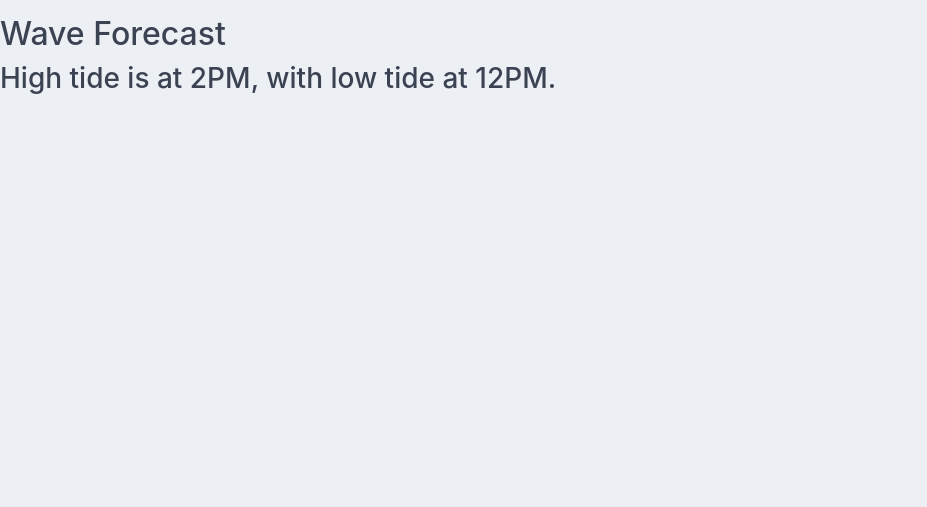
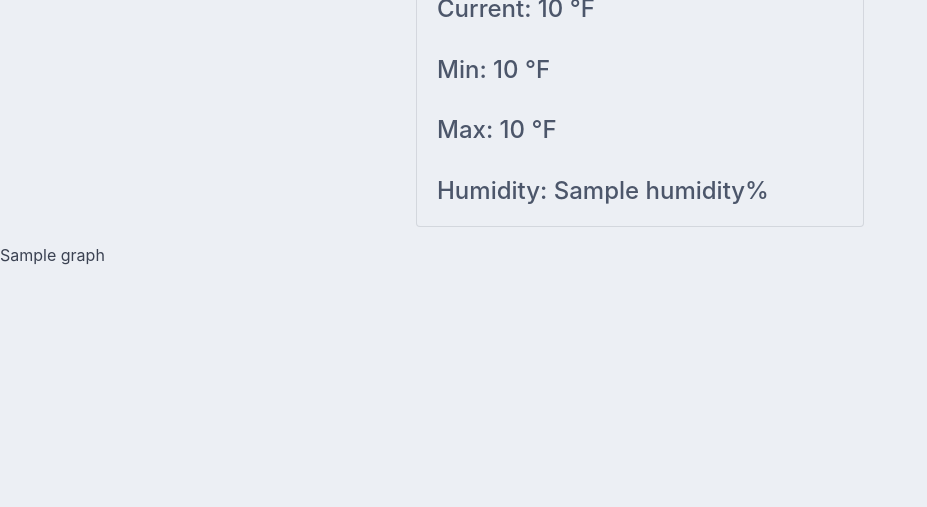
Before and after one commit to alarichartsock/CS361, a Django app: template weatherapp/dash/templates/report.html in a window 1280 px wide. Shown: the part 515-1022 px from the top of the page, without its empty margins (0-927 px from the left). Before the commit the page ends 609 px from the top, so only its background shows below. Run offline with Django 3.2, Linux system fonts and the light colour scheme; the template is opened without the code that fills it: most values are stand-ins (such as "Sample title", 1, 10 or a date in 2020); some libraries are stand-ins or nearby versions.

Commit message:
Final commit. Satisfied the CSH required by the class

```diff
--- a/weatherapp/dash/templates/dash.html
+++ b/weatherapp/dash/templates/dash.html
@@ -80,7 +80,7 @@
       <h3>We provide custom tailored weather reports for your needs</h2>
     </div>
     <div class="col text-light" style="margin-top:5vh;margin-right:10vw;">
-      <div id="headerimage">Placeholder</div>
+      <div id="headerimage"><img style="height:25vw; width:25vw;" src="https://images.unsplash.com/photo-1592210454359-9043f067919b?ixid=MnwxMjA3fDB8MHxwaG90by1wYWdlfHx8fGVufDB8fHx8&ixlib=rb-1.2.1&auto=format&fit=crop&w=1050&q=80"></div>
     </div>
   </div>
 
--- a/weatherapp/dash/templates/report.html
+++ b/weatherapp/dash/templates/report.html
@@ -25,24 +25,32 @@
 </head>
 
 <body>
-    <h1 style="margin-top: 10vh;">
+    <h1 style="margin-top: 10vh; text-align: center;">
         Forecast for {{city_weather.city}}
     </h1>
-    <h3>
-        {{city_weather.temperature}} Fahrenheit
-    </h3>
     <h4>
-        Forecast: {{city_weather.description}}
+
     </h4>
-    <figure class="image is-50x50">
-        <img src="http://openweathermap.org/img/w/{{city_weather.icon}}.png" alt="Image">
-    </figure>
-    <h2>
-        Wave Forecast
-    </h2>
-    <h3>
-        High tide is at 2PM, with low tide at 12PM.
-    </h3>
+    <ul class="list-group" style="width:35vw; margin-left:auto; margin-right:auto;">
+      <li class="list-group-item list-group-item-action"><h4>Forecast: {{city_weather.description}}</h4><img src="http://openweathermap.org/img/w/{{city_weather.icon}}.png" alt="Image"></li>
+      <li class="list-group-item list-group-item-action"><h4>Current: {{city_weather.temperature}} °F </h4></li>
+      <li class="list-group-item list-group-item-action"><h4>Min: {{city_weather.temp_min}} °F</h4></li>
+      <li class="list-group-item list-group-item-action"><h4>Max: {{city_weather.temp_max}} °F</h4></li>
+      <li class="list-group-item list-group-item-action"><h4>Humidity: {{city_weather.humidity}}%</h4></li>
+    </ul>
+    <ul>
+    </ul>
+
+    <style>
+      .plotly-graph-div {
+        margin-left: auto;
+        margin-right: auto;
+      }
+    </style>
+
+    {% if graph %}
+    {{ graph|safe }}
+    {% endif %}
 
   <!-- Page content -->
   <div id="page-content-wrapper">
--- a/weatherapp/weatherapp/urls.py
+++ b/weatherapp/weatherapp/urls.py
@@ -23,5 +23,5 @@ urlpatterns = [
     path('settings/', dashviews.settings),
     path('report/<city>', dashviews.report),
     path('search/', dashviews.search),
-    path('api/forecast/<str:city>/',dashviews.forecast),
+    path('api/forecast/<str:city>/', dashviews.forecast),
 ]
```
Also changed, not shown: weatherapp/dash/templates/search.html (+6 -2 lines), weatherapp/dash/views.py (+39 -4 lines).
